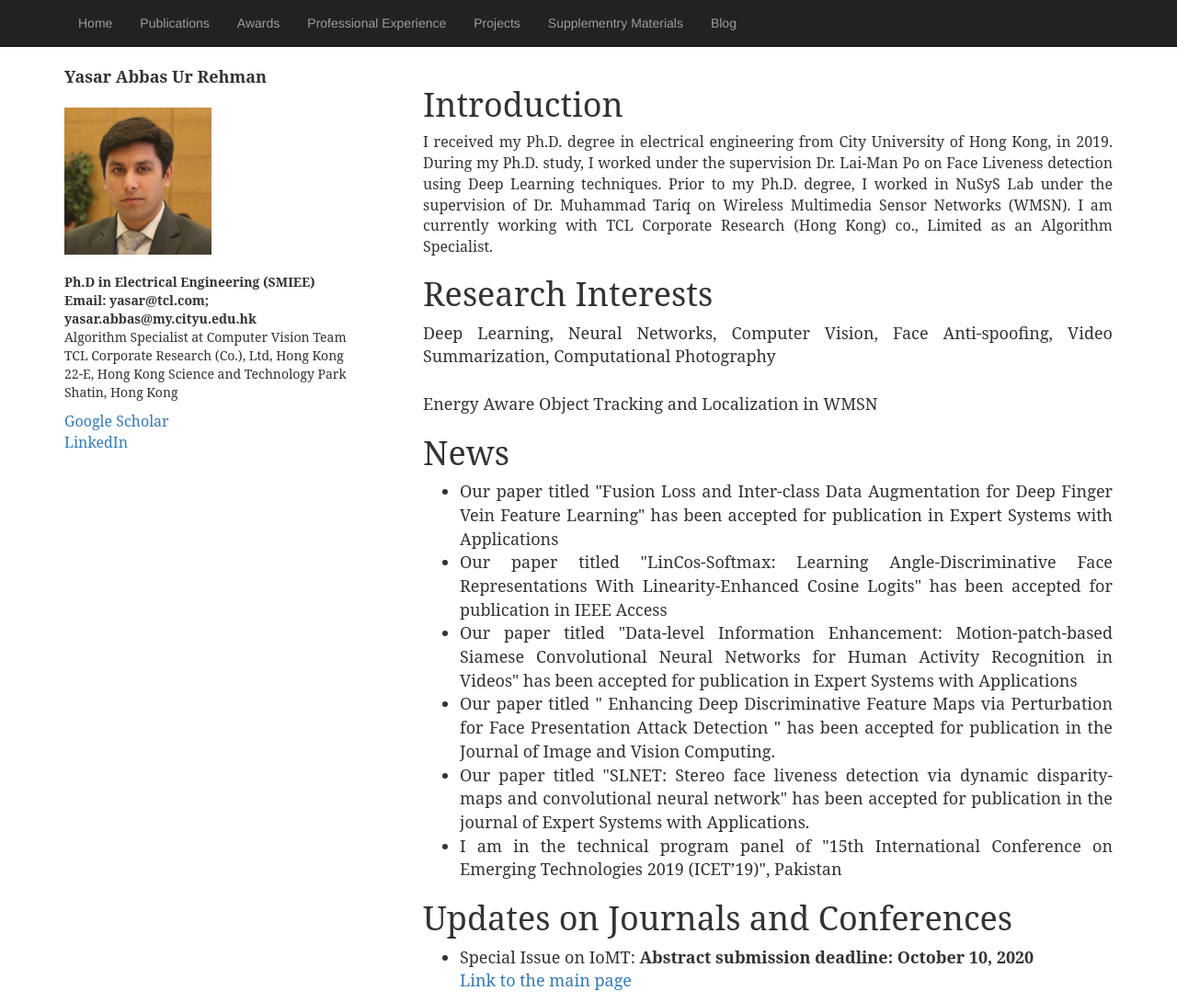
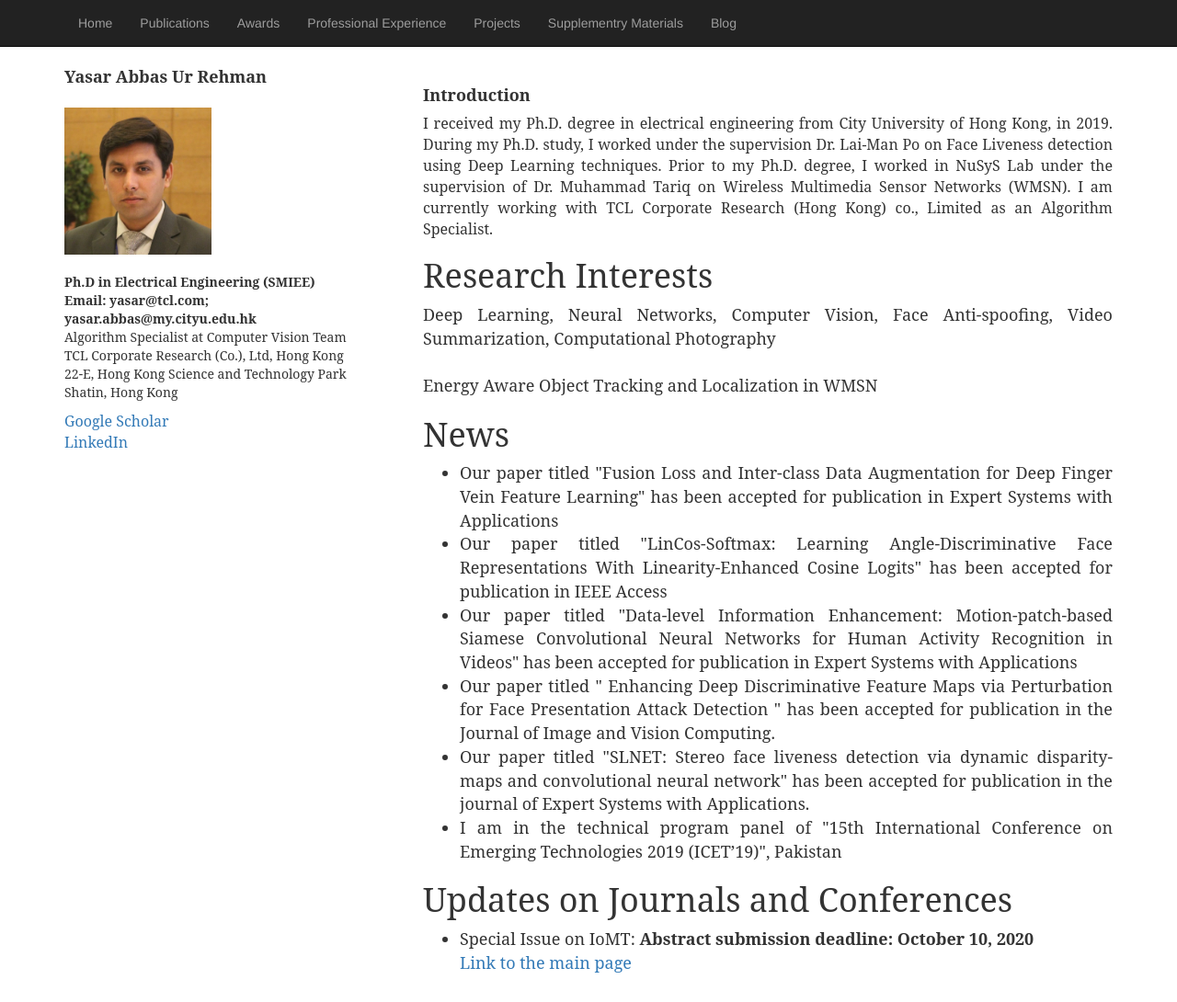
Before and after one commit to yasar-rehman/yasar, a Jekyll site: the page built from index.html, in a window 1280 px wide. Shown: the whole page at 92% size. Built offline with Jekyll 4.4.1, drawn with Linux system fonts in a browser that asks for light colours; some web fonts are replaced.

Commit message:
Update index.html

```diff
--- a/index.html
+++ b/index.html
@@ -25,7 +25,7 @@ title: yasar
 
              <div class="col-md-8 pull-right">
 	      <div style="margin-top:3%; text-align:justify; font-family: 'Serif', Times New Roman; font-size: 18px">
-			<h1 style="font-family: 'Serif', Times New Roman; font-size: 18px, font-weight: bold">Introduction</h1>
+			<h1 style="font-family: 'Serif', Times New Roman; font-size: 18px"><b>Introduction</b></h1>
 			<p style="font-family: 'Serif', Times New Roman; font-size: 16px"> I received my Ph.D. degree in electrical engineering from City University of Hong Kong, in 2019.
 				During my Ph.D. study, I worked under the supervision Dr. Lai-Man Po on Face Liveness detection using Deep Learning techniques.
 				Prior to my Ph.D. degree, I worked in NuSyS Lab under the supervision of
```
